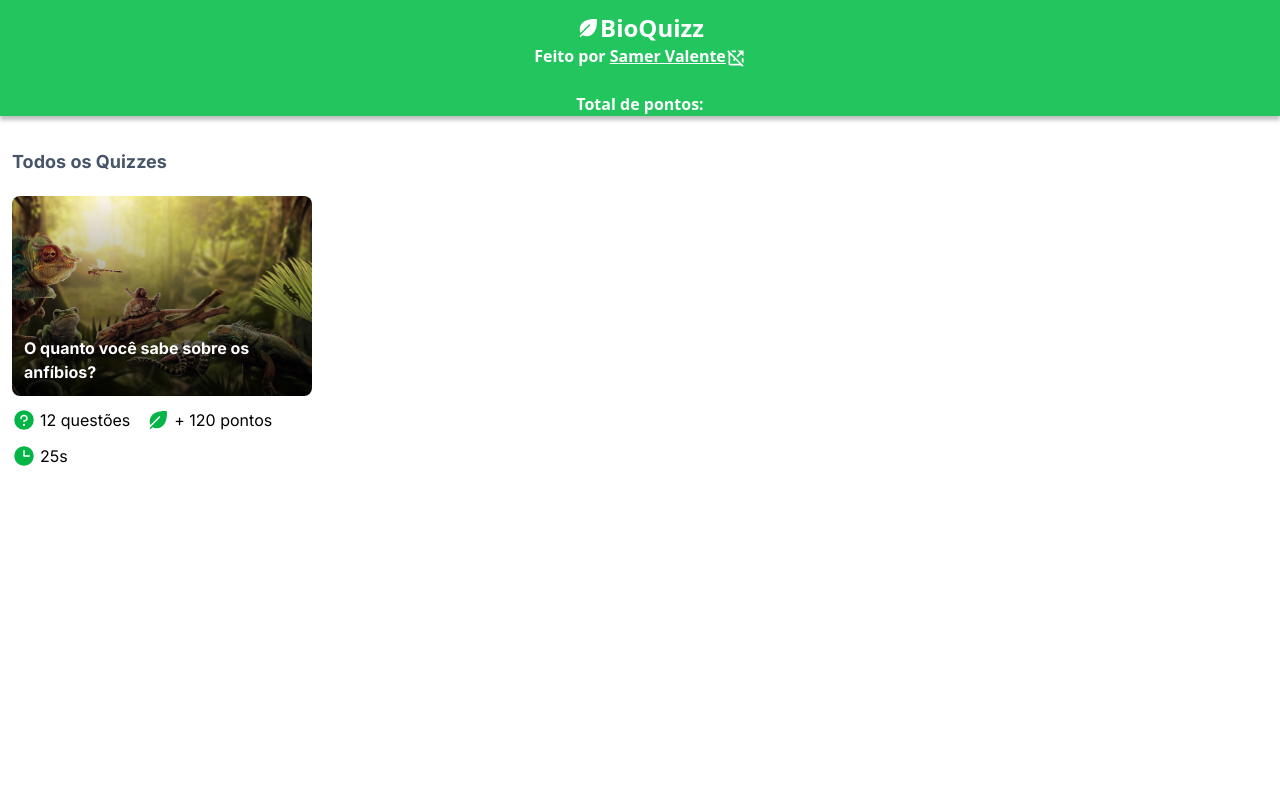
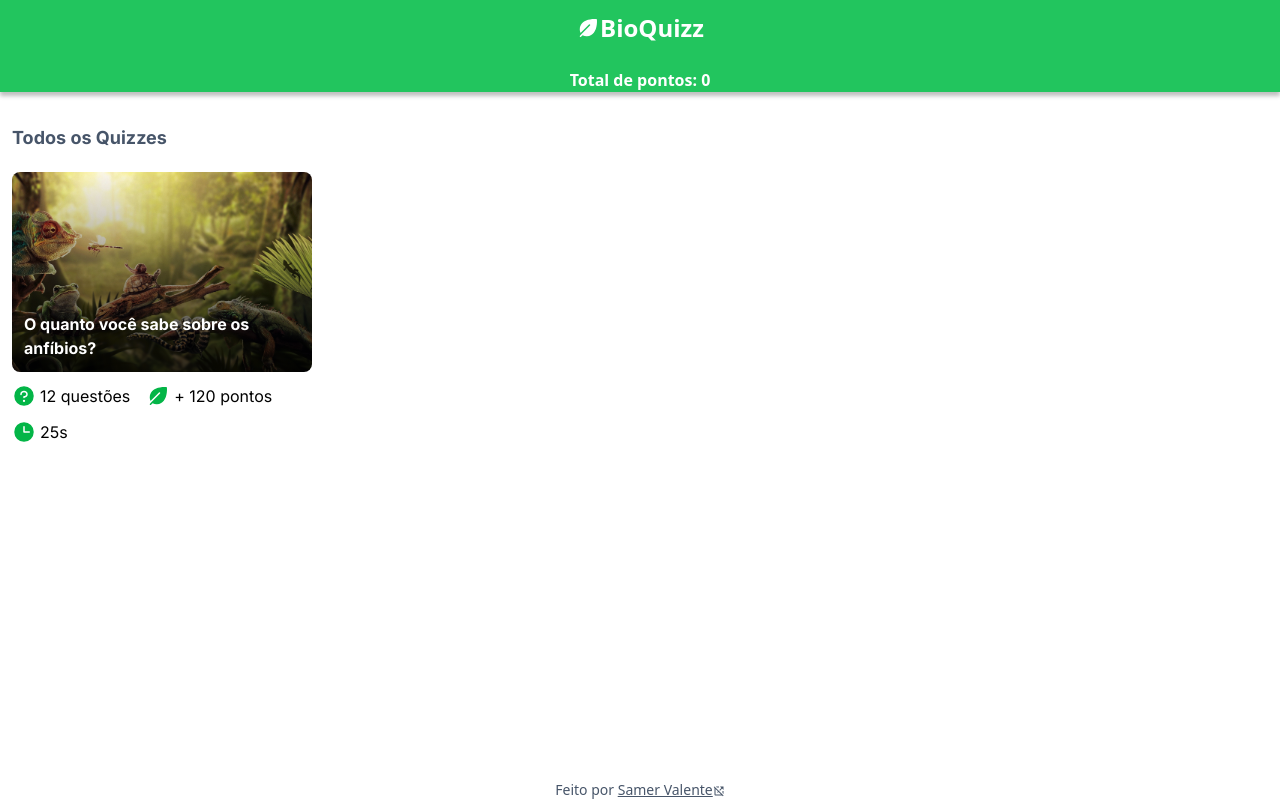
Before and after one commit to samervalente/bioquizz, a Next.js app: page / in a window 1280 px wide. Built offline with nearby package versions, Linux system fonts and the light colour scheme.

Commit message:
styles: adjust CircularProgressBaranswers result position

```diff
--- a/components/Header.tsx
+++ b/components/Header.tsx
@@ -2,7 +2,7 @@ import { House, Leaf } from "@phosphor-icons/react";
 import Link from "next/link";
 import { useEffect, useState } from "react";
 import { useRouter } from "next/router";
-import OpenInNewOffIcon from '@mui/icons-material/OpenInNewOff';
+
 
 export default function Header(){
     const router = useRouter()
@@ -19,9 +19,7 @@ export default function Header(){
         <div className="bg-green-500 flex flex-col items-center justify-around text-white font-bold
         header-shadow">
             <h1 className="flex items-center text-2xl mt-3"><Leaf weight="fill" color="white" />BioQuizz</h1>
-            <span>Feito por <Link className="underline" href={"https://github.com/samervalente"}>Samer Valente
-            <OpenInNewOffIcon sx={{fontSize:20}} />
-            </Link></span>
+
             <div className="flex items-center justify-around w-full mt-6">
                 {router.asPath === '/quizz/anfibios' && <Link href={"/"} className="flex items-center gap-x-1">
                     <House size={24} color="#fafafa" weight="fill" />
@@ -29,7 +27,7 @@ export default function Header(){
                 </Link>}
 
                 {router.asPath === '/' && <div>
-                    Total de pontos: <span className="text-white-500 font-bold">{totalPoints}</span>
+                    Total de pontos: <span className="text-white-500 font-bold">{totalPoints ?? 0}</span>
                 </div>}
             </div>
         </div>
--- a/components/Result.tsx
+++ b/components/Result.tsx
@@ -31,7 +31,7 @@ export default function Result({ answers }: any) {
 
                 <div className="absolute flex items-center justify-center gap-x-3 bottom-0 text-bold left-[50%] w-[80%] translate-x-[-50%] h-[60%] bg-white rounded-t-lg p-3">
                     <div style={{ width: 100, height: 100 }} className="relative">
-                        <text className="absolute top-[30%] left-[32%] md:top-[38%] md:left-[36%]">{answers.filter((answer: any) => answer.selectedAlternative === answer.correctAlternative).length}/{answers.length}</text>
+                        <text className="absolute top-[50%] translate-y-[-50%] left-[32%]">{answers.filter((answer: any) => answer.selectedAlternative === answer.correctAlternative).length}/{answers.length}</text>
                         <CircularProgressbar className="text-bold text-center" value={answers.filter((answer: any) => answer.selectedAlternative === answer.correctAlternative).length * 10} styles={buildStyles({
                             trailColor: 'red',
                             pathColor: `#22C55E`,
--- a/pages/index.tsx
+++ b/pages/index.tsx
@@ -4,6 +4,7 @@ import { questions } from '@/constants/questions'
 import Header from '@/components/Header'
 import Link from 'next/link'
 import { Clock, Leaf, Question } from '@phosphor-icons/react'
+import Footer from '@/components/Footer'
 
 
 const inter = Inter({ subsets: ['latin'] })
@@ -40,6 +41,7 @@ export default function Home() {
       </div>
       </div>
     </main>
+    <Footer />
     </>
   )
 }
--- a/pages/quizz/anfibios.tsx
+++ b/pages/quizz/anfibios.tsx
@@ -6,6 +6,7 @@ import { useEffect, useReducer, useState } from "react";
 import { CountdownCircleTimer } from 'react-countdown-circle-timer'
 import HourglassBottomIcon from '@mui/icons-material/HourglassBottom';
 import { orange } from '@mui/material/colors';
+
 
 
 interface InGameQuestion extends Question {
@@ -114,8 +115,7 @@ export default function AnfiQuizz() {
     return (
         <>
             <Header />
-
-            <main className="flex flex-col items-center  p-3 ">
+            <main className="flex flex-col items-center p-3">
                 <div className="flex flex-col md:w-[50vw] items-center gap-y-4 justify-between">
                     {state.activeQuestionIndex === questions.length ?
                         <Result answers={state.answers} /> :
@@ -163,6 +163,7 @@ export default function AnfiQuizz() {
                         </>}
                 </div>
             </main>
+
         </>
     )
 }
```
